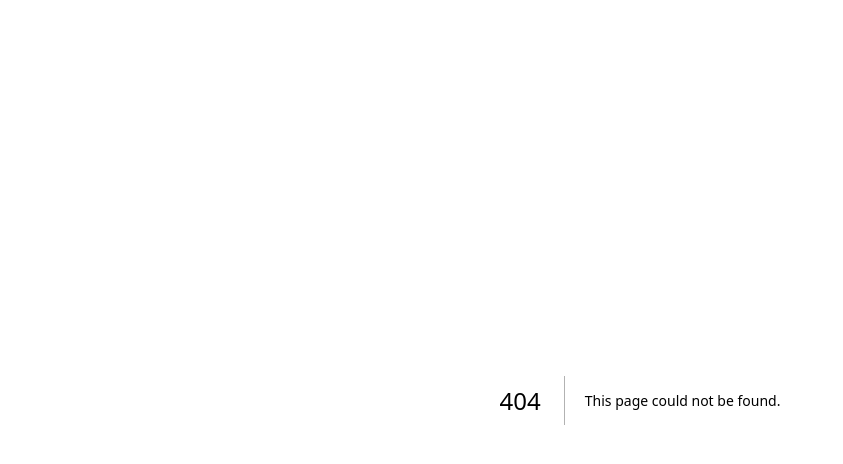
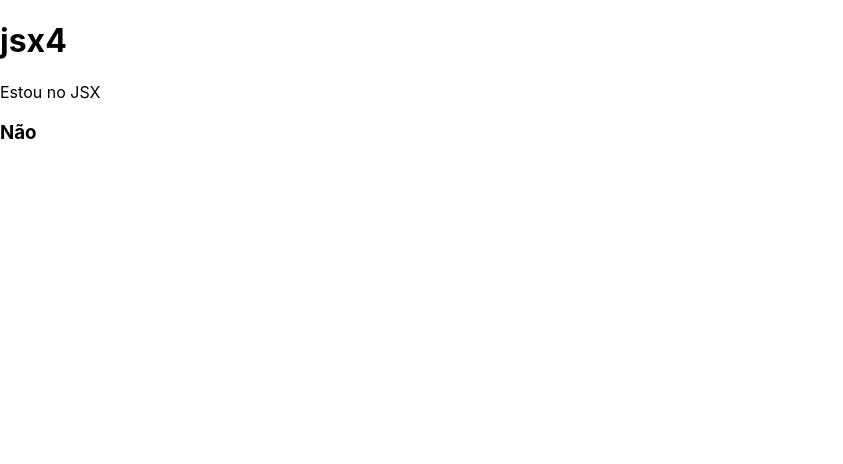
Before and after one commit to walber-vaz/curso-nextjs-cod3r, a Next.js app in the folder exercicios/: page /basic/jsx4 in a window 1280 px wide. Before the commit this address had no page. Shown: the top 464 px of the page, without its empty margins (0-843 px from the left). Built offline with nearby package versions, Linux system fonts and the light colour scheme.

Commit message:
feat: jsx in javascript code

```diff
--- /dev/null
+++ b/exercicios/pages/basic/jsx4.jsx
@@ -0,0 +1,24 @@
+export default function jsx4() {
+  const subtitle = "Estou no JSX";
+  const valores = {
+    valor: 30,
+    min: 1,
+    max: 10
+  }
+
+  return (
+    <>
+      <h1>jsx4</h1>
+      <p>{subtitle}</p>
+      <h3>{entre({ ...valores })}</h3>
+    </>
+  )
+}
+
+function entre({ valor, min, max }) {
+  if (valor >= min && valor <= max) {
+    return "Sim";
+  }
+
+  return "Não";
+}
```
Also changed, not shown: 1 other file (tests, documents, lock files or other folders).
